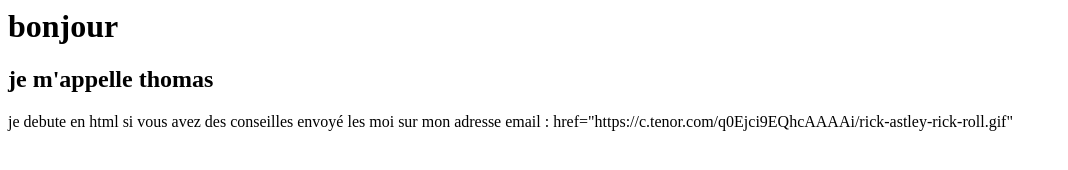
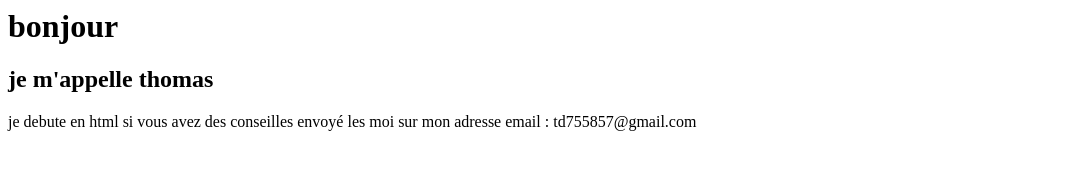
Before and after one commit to yorikame/thomas, a plain HTML site: page index.html in a window 1280 px wide. Shown: the whole page, without its empty margins (0-1068 px from the left). Drawn offline with Linux system fonts and the light colour scheme.

Commit message:
Update index.html

```diff
--- a/index.html
+++ b/index.html
@@ -1,6 +1,6 @@
 <body>
 <h1>bonjour</h1>
 <h2>je m'appelle thomas</h2>
-<p> je debute en html si vous avez des conseilles envoyé les moi sur mon adresse email : <a>href="https://c.tenor.com/q0Ejci9EQhcAAAAi/rick-astley-rick-roll.gif"</a>
+<p> je debute en html si vous avez des conseilles envoyé les moi sur mon adresse email : <ahref="https://c.tenor.com/q0Ejci9EQhcAAAAi/rick-astley-rick-roll.gif">td755857@gmail.com</a>
 
  </body>
```
